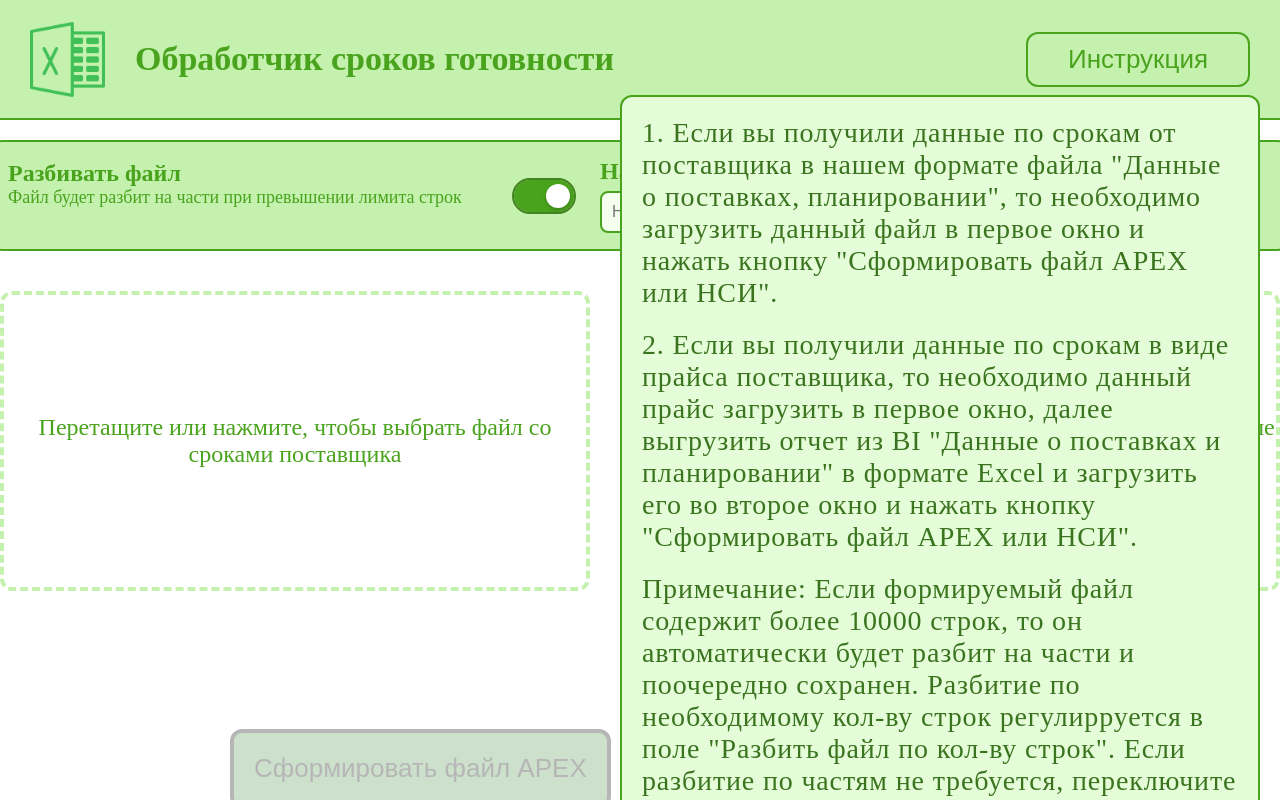
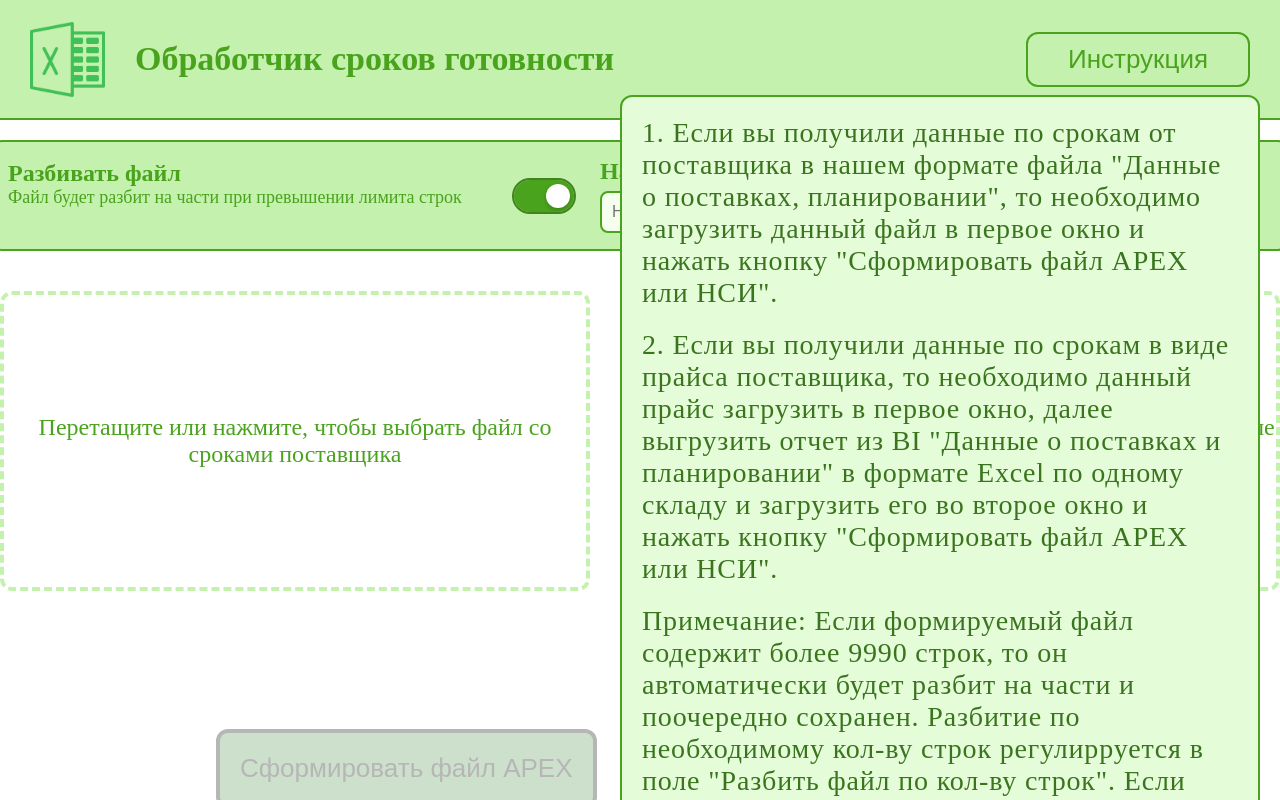
Before and after one commit to DimsKotov/Deadline-handler, a React (Vite) app: page / in a window 1280 px wide. Both pictures are taken after a click on the button "Инструкция". Shown: the top 800 px of the page. Built offline with nearby package versions, Linux system fonts and the light colour scheme.

Commit message:
Initial project upload

```diff
--- a/src/app/layout/Header/Header.tsx
+++ b/src/app/layout/Header/Header.tsx
@@ -83,12 +83,12 @@ const Header = () => {
             <li>
               2. Если вы получили данные по срокам в виде прайса поставщика, то
               необходимо данный прайс загрузить в первое окно, далее выгрузить
-              отчет из BI "Данные о поставках и планировании" в формате Excel и загрузить его во
+              отчет из BI "Данные о поставках и планировании" в формате Excel по одному складу и загрузить его во
               второе окно и нажать кнопку "Сформировать файл
               APEX или НСИ".
             </li>
             <li>
-              Примечание: Если формируемый файл содержит более 10000 строк, то
+              Примечание: Если формируемый файл содержит более 9990 строк, то
               он автоматически будет разбит на части и поочередно сохранен. Разбитие по необходимому кол-ву строк регулирруется в поле "Разбить файл по кол-ву строк". Если разбитие по частям не требуется, переключите
               тумблер "Разбивать файл". Если требуется добавить к формируемому файлу название поставщика введите его в поле "Название поставщика".
             </li>
--- a/src/app/layout/MainLayout/MainLayout.tsx
+++ b/src/app/layout/MainLayout/MainLayout.tsx
@@ -209,7 +209,7 @@ function MainLayout() {
       <div>
         <ProcessingButton
           label="Сформировать файл APEX"
-          nsiLabel="Сформировать файл для НСИ"
+          nsiLabel="Сформировать файл НСИ"
           onClick={handleButtonClick}
           disabled={!isDeliveryTimeLoaded}
           deliveryDataLoaded={deliveryDataReady}
--- a/src/features/ProcessingButton/ProcessingButton.module.css
+++ b/src/features/ProcessingButton/ProcessingButton.module.css
@@ -10,7 +10,7 @@
   display: flex;
   align-items: center;
   flex-wrap: wrap;
-  gap: 20px;
+  gap: 100px;
   justify-content: center;
   width: 100%;
 }
```
